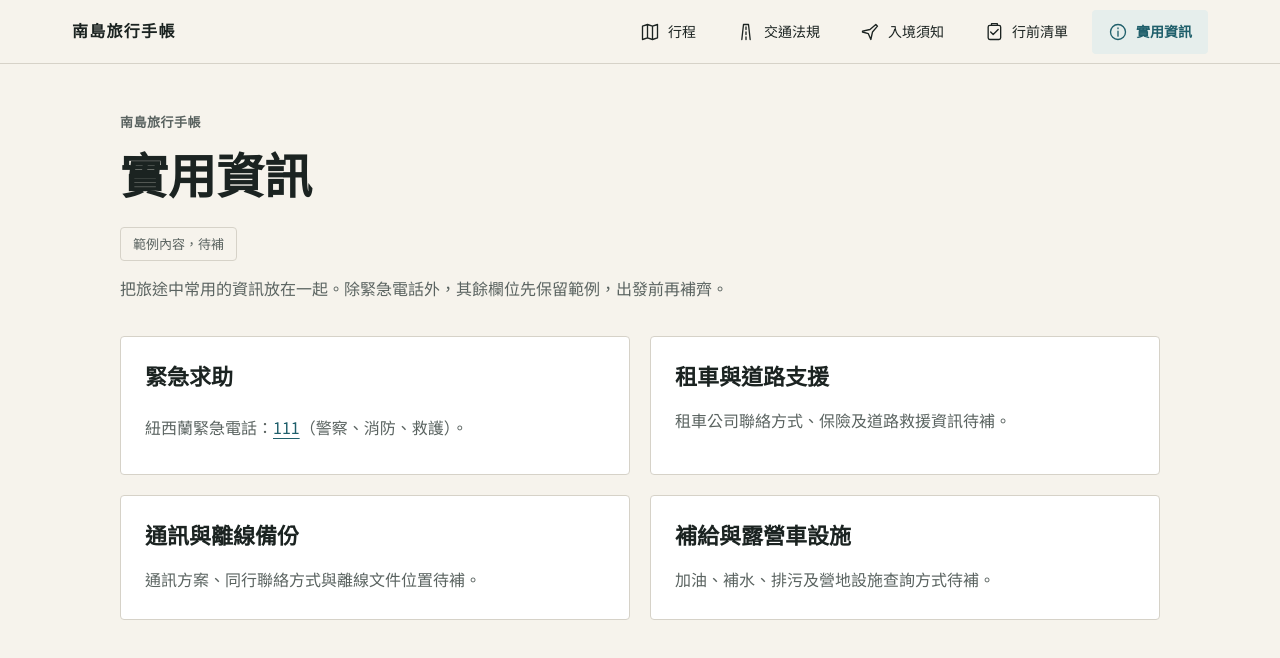
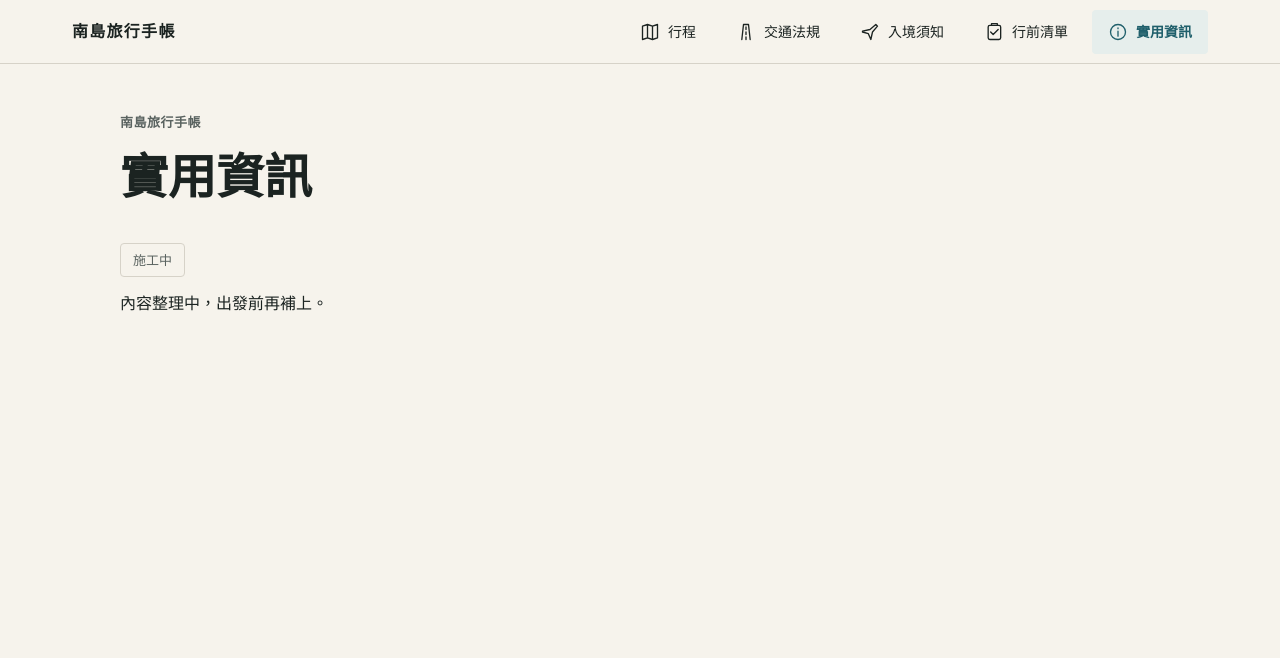
Before and after one commit to dect7567/2026_New_Zealand_Road_Trip, a website: page info.html in a window 1280 px wide. Drawn offline with Linux system fonts and the light colour scheme.

Commit message:
將行前清單與實用資訊改為施工中頁面
拿掉這兩頁的範例內容，版式與交通法規頁一致。入境須知不變，勾選狀態的共用程式仍保留給入境清單使用。

```diff
--- a/info.html
+++ b/info.html
@@ -13,11 +13,10 @@
       <header class="reference-header">
         <p class="eyebrow">南島旅行手帳</p>
         <h1>實用資訊</h1>
-        <p class="sample-note">範例內容，待補</p>
-        <p>把旅途中常用的資訊放在一起。除緊急電話外，其餘欄位先保留範例，出發前再補齊。</p>
       </header>
-      <div class="reference-grid"><article class="reference-card"><h2>緊急求助</h2><p>紐西蘭緊急電話：<a href="tel:111" aria-label="撥打紐西蘭緊急電話 111">111</a>（警察、消防、救護）。</p></article><article class="reference-card"><h2>租車與道路支援</h2><p>租車公司聯絡方式、保險及道路救援資訊待補。</p></article><article class="reference-card"><h2>通訊與離線備份</h2><p>通訊方案、同行聯絡方式與離線文件位置待補。</p></article><article class="reference-card"><h2>補給與露營車設施</h2><p>加油、補水、排污及營地設施查詢方式待補。</p></article></div>
+      <p class="sample-note">施工中</p>
+      <p>內容整理中，出發前再補上。</p>
     </main>
-    <script src="app.js?v=20261112-ui-v3"></script>
+    <script src="app.js?v=20261112-ui-v5"></script>
   </body>
 </html>
```
Also changed, not shown: checklist.html (+3 -4 lines).
